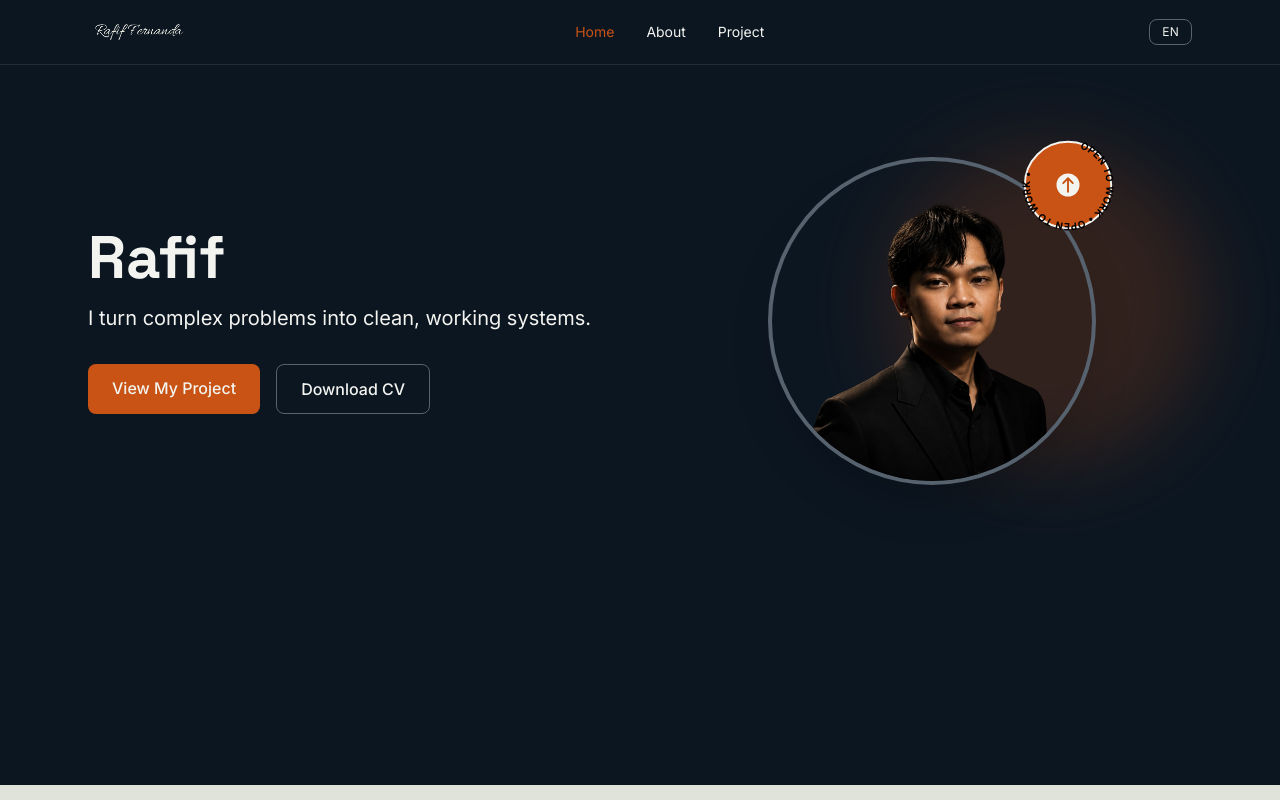
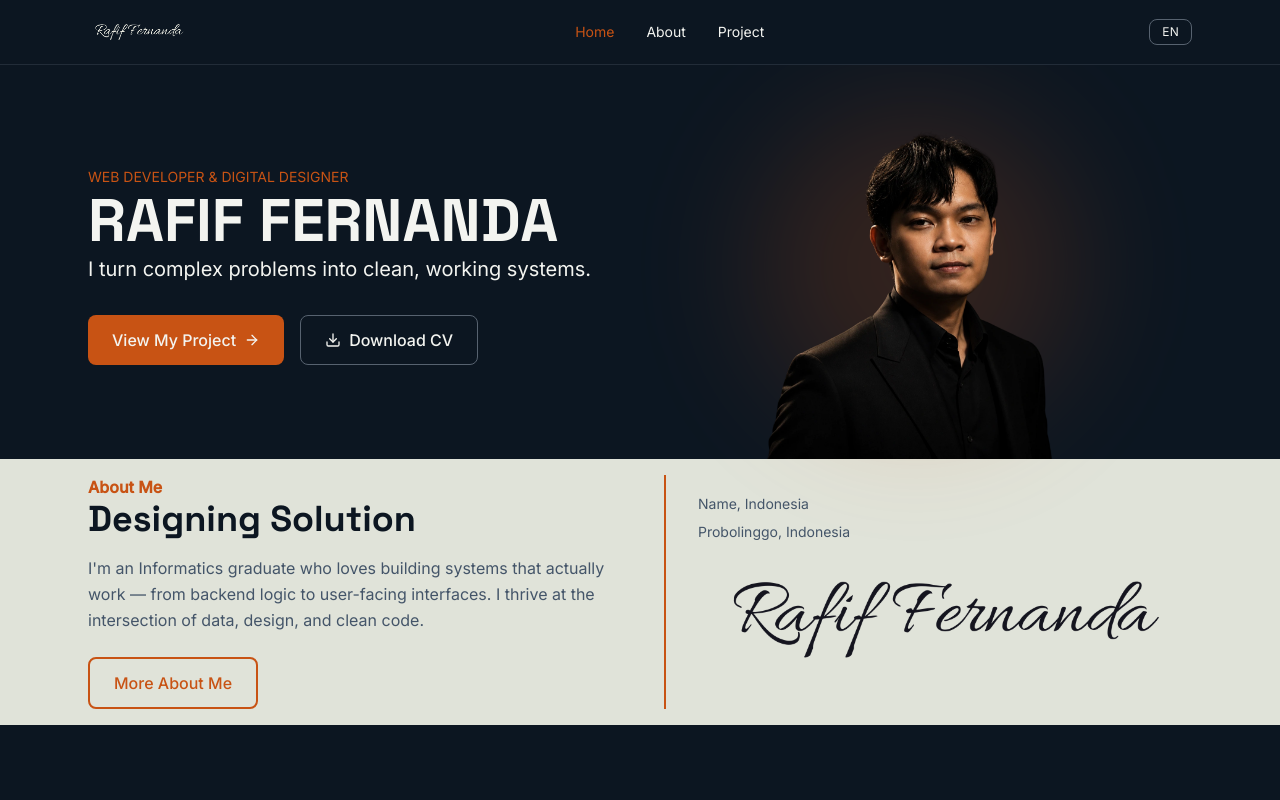
Before and after one commit to RFFRNDA/portfolio-website, a React (Vite) app: page / in a window 1280 px wide. Shown: the top 800 px of the page. Built offline with nearby package versions, Linux system fonts and the light colour scheme.

Commit message:
update: upgrade hero section design and layout

```diff
--- a/src/components/AboutMePreview.tsx
+++ b/src/components/AboutMePreview.tsx
@@ -1,16 +1,20 @@
 import { useLanguage } from "../context/LanguageContext";
+import Signature from "./Signature";
 
 export default function AboutMePreview() {
   const { t } = useLanguage();
 
   return (
-    <section className="bg-[#e0e3d9] py-16 md:py-24">
+    <section className="bg-[#e0e3d9] py-4">
       <div className="container mx-auto max-w-6xl px-6">
         <div className="grid grid-cols-1 gap-8 md:grid-cols-2 md:gap-12">
           {/* Kolom Kiri */}
           <div>
+            <p className= "font-bold text-[#c85314]">
+              {t("aboutPreview.title")}
+            </p>
             <h2 className="font-heading text-3xl font-bold text-[#0c1621] md:text-4xl">
-              {t("aboutPreview.title")}
+              Designing Solution
             </h2>
             <p className="mt-4 text-base leading-relaxed text-[#445569]">
               I'm an Informatics graduate who loves building systems that actually
@@ -27,16 +31,9 @@ export default function AboutMePreview() {
 
           {/* Kolom Kanan - Bio & Signature */}
           <div className="flex flex-col justify-center border-l-2 border-[#c85314] pl-8">
-            <p className="text-base text-[#445569]">
-              <span className="font-bold text-[#0c1621]">Rafif</span> — fresh
-              graduate from Informatics, passionate about building functional,
-              clean, and user-centered digital products.
-            </p>
-            <p className="mt-2 text-sm text-[#445569]">📍 Bandung, Indonesia</p>
-            <div className="mt-4 font-serif text-2xl italic text-[#0c1621] opacity-70">
-              Rafif
-              <span className="ml-2 inline-block h-[2px] w-12 bg-[#c85314] align-middle"></span>
-            </div>
+            <p className="mt-2 text-sm text-[#445569]"> Name, Indonesia</p>
+            <p className="mt-2 text-sm text-[#445569]"> Probolinggo, Indonesia</p>
+            <Signature />
           </div>
         </div>
       </div>
--- a/src/components/Hero.tsx
+++ b/src/components/Hero.tsx
@@ -1,56 +1,42 @@
-// src/components/Hero.tsx
-
 import { useLanguage } from "../context/LanguageContext";
+import { ArrowRight, Download } from "lucide-react";
 
 export default function Hero() {
   const { t } = useLanguage();
 
   return (
-    <section className="min-h-[calc(100vh-80px)] bg-[#0c1621] py-16 md:py-24">
-      <div className="container mx-auto max-w-6xl px-6">
-        <div className="grid grid-cols-1 gap-12 md:grid-cols-2 md:gap-8 lg:gap-16">
-          {/* Kolom Kiri - Teks */}
+    <section className="bg-[#0c1621]">
+      <div className="container mt-2 mx-auto max-w-6xl px-6">
+        <div className="grid grid-cols-1 md:grid-cols-2">
+          {/*Left Column*/}
           <div className="flex flex-col justify-center">
-            <h1 className="font-heading text-4xl font-bold text-[#f3f4f0] md:text-5xl lg:text-6xl">
-              Rafif
+            <p className="text-sm text-[#c85314]">
+              WEB DEVELOPER & DIGITAL DESIGNER
+            </p>
+            <h1 className="my-1 font-heading text-6xl font-bold text-[#f3f4f0] md:text-5xl lg:text-6xl">
+              RAFIF FERNANDA
             </h1>
-            <p className="mt-4 text-lg text-[#f3f4f0] md:text-xl">
+            <p className="text-sm text-[#f3f4f0] md:text-xl">
               {t("hero.tagline")}
             </p>
 
-            <div className="mt-8 flex flex-wrap gap-4">
-              <a
-                href="/project"
-                className="rounded-lg bg-[#c85314] px-6 py-3 font-medium text-[#f3f4f0] transition hover:bg-[#a84310]"
-              >
+            <div className="mt-8 flex flex-nowrap gap-2 sm:gap-4">
+              <a href="/projects" className="group inline-flex items-center gap-2 whitespace-nowrap rounded-lg bg-[#c85314] px-4 py-2.5 text-sm font-medium text-[#f3f4f0] transition-all hover:bg-[#a84310] hover:scale-105 active:scale-95 sm:px-6 sm:py-3 sm:text-base">
                 {t("hero.ctaViewProjects")}
+                <ArrowRight className="h-4 w-4 transition-transform group-hover:translate-x-1" />
               </a>
-              <a
-                href="/cv.pdf"
-                download
-                className="rounded-lg border border-[#57626f] px-6 py-3 font-medium text-[#f3f4f0] transition hover:border-[#f3f4f0]"
-              >
+              <a href="/cv.pdf" download className="inline-flex items-center gap-2 whitespace-nowrap rounded-lg border border-[#57626f] px-4 py-2.5 text-sm font-medium text-[#f3f4f0] transition-all hover:border-[#f3f4f0] hover:bg-[#f3f4f0]/5 hover:scale-105 active:scale-95 sm:px-6 sm:py-3 sm:text-base">
+                <Download className="h-4 w-4" />
                 {t("hero.ctaDownloadCV")}
               </a>
             </div>
           </div>
 
-          {/* Kolom Kanan - Foto & Badge */}
+          {/*Right Column*/}
           <div className="relative flex items-center justify-center">
-            <div
-              className="absolute -right-4 -top-4 z-0 h-64 w-64 rotate-12 rounded-full bg-[#c85314] opacity-20 blur-2xl md:h-80 md:w-80"
-              aria-hidden="true"
-            ></div>
-
-            <div className="relative z-10">
-              <img
-                src="/images/profile.webp"
-                alt="Rafif"
-                className="h-64 w-64 rounded-full object-cover shadow-2xl ring-4 ring-[#57626f] md:h-80 md:w-80"
-              />
-              <div className="absolute -right-4 -top-4 z-20 h-20 w-20 md:-right-6 md:-top-6 md:h-24 md:w-24">
-                <OpenToWorkBadge />
-              </div>
+            <div className="absolute z-0 h-64 w-64 rounded-full bg-[#c85314] opacity-20 blur-3xl md:h-80 md:w-80" aria-hidden="true"></div>
+            <div className="relative z-10 leading-none">
+              <img src="/images/profile.webp" alt="Rafif Image" className="block h-auto w-full max-w-[320px] md:max-w-[360px]"/>
             </div>
           </div>
         </div>
@@ -58,41 +44,3 @@ export default function Hero() {
     </section>
   );
 }
-
-function OpenToWorkBadge() {
-  return (
-    <svg
-      viewBox="0 0 100 100"
-      className="h-full w-full"
-      xmlns="http://www.w3.org/2000/svg"
-    >
-      <circle cx="50" cy="50" r="45" fill="#c85314" stroke="#f3f4f0" strokeWidth="2" />
-      <defs>
-        <path id="circlePath" d="M 50,10 A 40,40 0 1,1 49.99,10" fill="none" />
-      </defs>
-      <text className="text-[10px] font-bold uppercase tracking-wider text-[#f3f4f0]">
-        <textPath href="#circlePath" startOffset="5%">
-          Open to Work • Open to Work •
-        </textPath>
-      </text>
-      <circle cx="50" cy="50" r="12" fill="#f3f4f0" />
-      <svg
-        x="38"
-        y="38"
-        width="24"
-        height="24"
-        viewBox="0 0 24 24"
-        fill="none"
-        xmlns="http://www.w3.org/2000/svg"
-      >
-        <path
-          d="M12 5V19M12 5L7 10M12 5L17 10"
-          stroke="#c85314"
-          strokeWidth="2"
-          strokeLinecap="round"
-          strokeLinejoin="round"
-        />
-      </svg>
-    </svg>
-  );
-}
--- a/src/index.css
+++ b/src/index.css
@@ -10,3 +10,30 @@
     @apply font-heading;
   }
 }
+
+/* Add to your global CSS file (e.g., index.css or App.css) */
+@keyframes spin-slow {
+  from {
+    transform: rotate(0deg);
+  }
+  to {
+    transform: rotate(360deg);
+  }
+}
+
+@keyframes spin-slower {
+  from {
+    transform: rotate(360deg);
+  }
+  to {
+    transform: rotate(0deg);
+  }
+}
+
+.animate-spin-slow {
+  animation: spin-slow 20s linear infinite;
+}
+
+.animate-spin-slower {
+  animation: spin-slower 30s linear infinite;
+}
```
